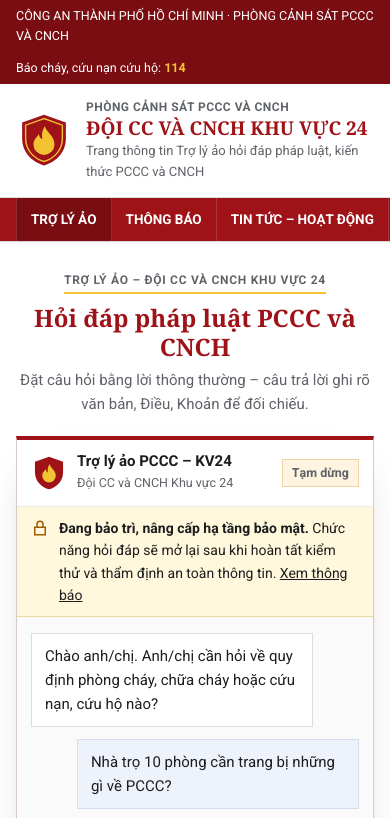
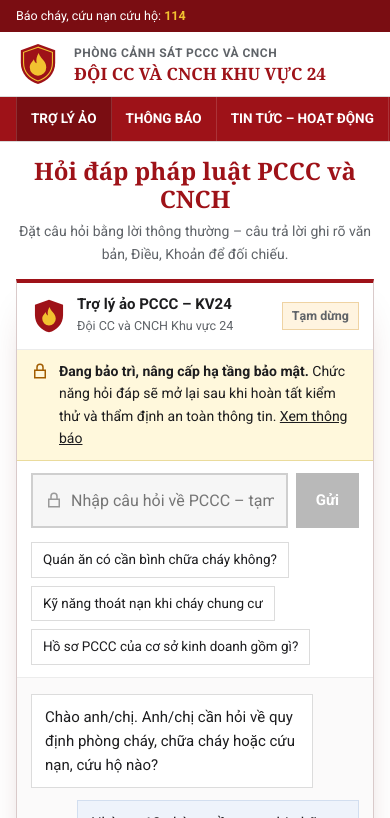
Before and after one commit to mtminhpc/tro-ly-ai-pccc, a plain HTML site: page v2/index.html in a window 390 px wide. Shown: the top 818 px of the page. Drawn offline with Linux system fonts and the light colour scheme.

Commit message:
Bản 2: trên điện thoại đưa ô hỏi đáp lên màn hình đầu

```diff
--- a/v2/index.html
+++ b/v2/index.html
@@ -170,6 +170,22 @@ footer a{color:var(--gold)}
 .toast{position:fixed;left:50%;bottom:20px;transform:translateX(-50%) translateY(30px);opacity:0;background:#222;color:#fff;padding:10px 16px;font-size:14px;max-width:calc(100% - 32px);transition:.25s;z-index:60;pointer-events:none}
 .toast.show{opacity:1;transform:translateX(-50%) translateY(0)}
 
+@media (max-width:639px){
+  .strip span:first-child{display:none}
+  .unit span{display:none}
+  .badge{width:44px;height:44px}
+  .unit b{font-size:17px}
+  .head .wrap{padding-top:10px;padding-bottom:10px}
+  .hero{padding:16px 0 22px}
+  .hero-t small{display:none}
+  .hero-t h1{margin-top:0}
+  .hero-t p{font-size:14px}
+  .bot{margin-top:14px}
+  .bot .inp{order:2}
+  .bot .sugg{order:3;border-top:0;padding-top:0;padding-bottom:12px}
+  .bot .msgs{order:4;border-top:1px solid var(--line-2)}
+  .bot .bot-foot{order:5}
+}
 @media (min-width:640px){
   .news{grid-template-columns:repeat(2,1fr)}
   .head .hot{display:block}
```
